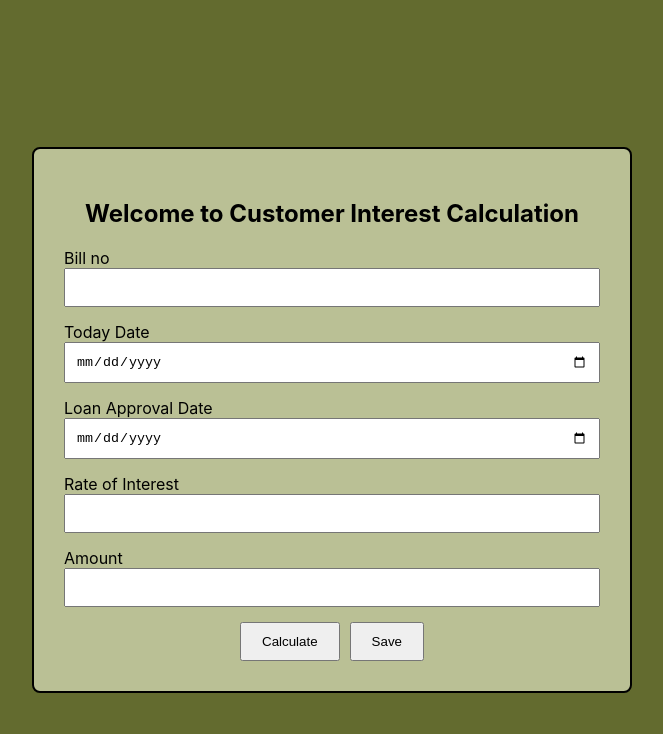
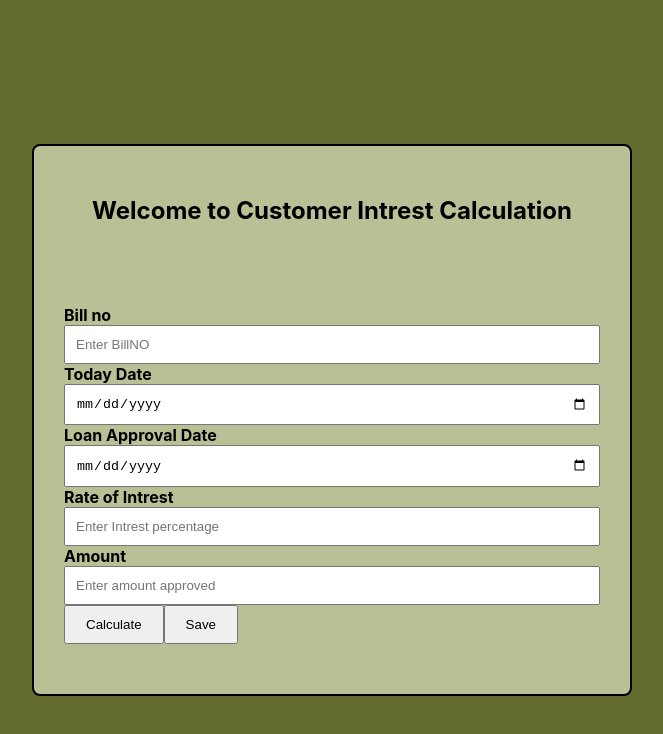
Before and after one commit to manish1r/Financial-Intreset-Calculation, a React (Create React App) app in the folder hisab/: page /customer in a window 1280 px wide. Shown: the top 734 px of the page, without its empty margins (308-971 px from the left). Built offline with nearby package versions, Linux system fonts and the light colour scheme.

Commit message:
updated css

```diff
--- a/hisab/src/components/customer.js
+++ b/hisab/src/components/customer.js
@@ -1,76 +1,76 @@
-import React, { useState } from "react";
+import React,{ useState } from "react";
 
-export default function Customer() {
-    const [billno, setbillno] = useState();
-    const [td, settd] = useState(null);
-    const [ld, setld] = useState(null);
-    const [intr, setintr] = useState();
-    let [amount, setamount] = useState();
-    let intrest = 0.0, total = 0.0;
-    async function save() {
-        if (billno === null || td === null || ld === null || intr === null || amount === null) {
-            document.getElementById("result").innerHTML = "<b style='color:red;'>Please Enter Details</b>";
+export default function Customer(){
+    const [billno,setbillno]=useState();
+    const [td,settd]=useState(null);
+    const [ld,setld]=useState(null);
+    const [intr,setintr]=useState();
+    let [amount,setamount]=useState();
+    let intrest=0.0,total=0.0;
+    async function save(){
+        if(billno===null||td===null||ld===null||intr===null||amount===null){
+            document.getElementById("result").innerHTML="<b style='color:red;'>Please Enter Details</b>";
             return;
         }
-        const response = await fetch("https://financial-intreset-calculation.onrender.com/save/customer", {
-            method: "POST",
-            headers: { "Content-Type": "application/json" },
-            body: JSON.stringify({ uid: localStorage.getItem('user_id'), billno: billno, td: td, ld: ld, intr: intr, amount: amount, intrest: intrest, total: total })
+        const response=await fetch("https://financial-intreset-calculation.onrender.com/save/customer",{
+            method:"POST",
+            headers:{"Content-Type":"application/json"},
+            body:JSON.stringify({uid:localStorage.getItem('user_id'),billno:billno,td:td,ld:ld,intr:intr,amount:amount,intrest:intrest,total:total})
         });
-        if (response.status) { alert("saved sucessfully"); window.location.reload(); }
+        if(response.status){ alert("saved sucessfully");window.location.reload();}
         else alert("Failed to save");
     }
-    function calIntrest() {
-        if (billno === null || td === null || ld === null || intr === null || amount === null) {
-            document.getElementById("result").innerHTML = "<b style='color:red;'>Please Enter Valid Details</b>";
+    function calIntrest(){
+        if(billno===null||td===null||ld===null||intr===null||amount===null){
+            document.getElementById("result").innerHTML="<b style='color:red;'>Please Enter Valid Details</b>";
             return;
         }
-        const today_date = new Date(td);
-        const loan_date = new Date(ld);
-        let i = parseFloat(intr);
-        let amt = parseFloat(amount);
-        let tdd = today_date.getDate(), ldd = loan_date.getDate();
-        let tdm = today_date.getMonth(), ldm = loan_date.getMonth();
-        let tdy = today_date.getFullYear(), ldy = loan_date.getFullYear();
-        let dd = tdd - ldd;
-        let mm = tdm - ldm;
-        let yy = tdy - ldy;
-        let yes = true;
-        if (dd < 0) {
+        const today_date=new Date(td);
+        const loan_date=new Date(ld);
+        let i=parseFloat(intr);
+        let amt=parseFloat(amount);
+        let tdd=today_date.getDate(),ldd=loan_date.getDate();
+        let tdm=today_date.getMonth(),ldm=loan_date.getMonth();
+        let tdy=today_date.getFullYear(),ldy=loan_date.getFullYear();
+        let dd=tdd-ldd;
+        let mm=tdm-ldm;
+        let yy=tdy-ldy;
+        let yes=true;
+        if(dd<0){
             mm--;
-            dd += 30;
+            dd+=30;
         }
-        if (mm < 0) {
+        if(mm<0){
             yy--;
-            mm += 12;
+            mm+=12;
         }
-        if (mm === 0 && yy === 0) yes = false;
-        intrest = 0.0;
-        let aamt = amt; let ddd = dd; let mmm = mm; let yyy = yy;
-        if (yes) {
-            while (yy > 0) {
-                let z = 12 * ((amt / 100) * i);
-                intrest += (12 * ((amt / 100) * i));
-                amt += 12 * ((amt / 100) * i);
+        if(mm===0&&yy===0) yes=false;
+        intrest=0.0;
+        let aamt=amt;let ddd=dd;let mmm=mm;let yyy=yy;
+        if(yes){
+            while(yy>0){
+                let z=12*((amt/100)*i);
+                intrest+=(12*((amt/100)*i));
+                amt+=12*((amt/100)*i);
                 //  System.out.println("in Intrest : "+intrest+" amount : "+amt+" yy="+yy+" yearly:"+z);
-                console.log("in Intrest : " + intrest + " amount : " + amt + " yy=" + yy + " yearly:" + z);
+                console.log("in Intrest : "+intrest+" amount : "+amt+" yy="+yy+" yearly:"+z);
                 yy--;
-                if (yy === 1 && mm === 0) {
-                    mm = 12;
+                if(yy===1&&mm===0){
+                    mm=12;
                     break;
                 }
             }
-            console.log("\n\nout 1 Intrest : " + intrest + " amount : " + amt + " yy=" + yy + " mm=" + mm + " dd=" + dd);
+            console.log("\n\nout 1 Intrest : "+intrest+" amount : "+amt+" yy="+yy+" mm="+mm+" dd="+dd);
             // System.out.println("\n\nout 1 Intrest : "+intrest+" amount : "+amt+" yy="+yy);
-            if (mm > 0) intrest += ((mm) * ((amt / 100) * i));
-            if (dd > 0) intrest += ((amt / 100) * i);
-            console.log("\n\nout 2 Intrest : " + intrest + " amount : " + amt + " yy=" + yy + " mm=" + mm + " dd=" + dd);
-            if (mm === 0 && yyy === 0) intrest -= ((aamt / 100) * i);
-            else intrest -= ((amt / 100) * i);
+            if(mm>0) intrest+=((mm)*((amt/100)*i));
+            if(dd>0) intrest+=((amt/100)*i);
+            console.log("\n\nout 2 Intrest : "+intrest+" amount : "+amt+" yy="+yy+" mm="+mm+" dd="+dd);
+            if(mm===0&&yyy===0)intrest-=((aamt/100)*i);
+            else intrest-=((amt/100)*i);
         }
-        console.log("\n\nout 3 Intrest : " + intrest + " amount : " + amt + " yy=" + yy + " mm=" + mm + " dd=" + dd);
-        total = intrest + aamt;
-        document.getElementById("result").innerHTML = `
+        console.log("\n\nout 3 Intrest : "+intrest+" amount : "+amt+" yy="+yy+" mm="+mm+" dd="+dd);
+        total=intrest+aamt;
+        document.getElementById("result").innerHTML=`
             <b style='color:blue;'>Details of Loan</b><br><br>
             <b>The Total Days=${ddd} days ${mmm} months ${yyy} years</b><br>
             <b>Total Intrest : ${intrest.toFixed(3)}</b><br>
@@ -79,41 +79,29 @@ export default function Customer() {
     }
     return (
         <div className="center">
-            <div className="container">
-                <h2>Welcome to Customer Interest Calculation</h2>
-
-                <div className="form-group">
-                    <label>Bill no</label>
-                    <input type="number" onChange={(e) => setbillno(e.target.value)} />
-                </div>
-
-                <div className="form-group">
-                    <label>Today Date</label>
-                    <input type="date" onChange={(e) => settd(e.target.value)} />
-                </div>
-
-                <div className="form-group">
-                    <label>Loan Approval Date</label>
-                    <input type="date" onChange={(e) => setld(e.target.value)} />
-                </div>
-
-                <div className="form-group">
-                    <label>Rate of Interest</label>
-                    <input type="number" onChange={(e) => setintr(e.target.value)} />
-                </div>
-
-                <div className="form-group">
-                    <label>Amount</label>
-                    <input type="number" onChange={(e) => setamount(e.target.value)} />
-                </div>
-
-                <div className="btn-group">
-                    <button onClick={calIntrest}>Calculate</button>
-                    <button onClick={save}>Save</button>
-                </div>
-
+        <div className="container">
+            <h2>Welcome to Customer Intrest Calculation</h2><br/><br/><br/>
+                <label><b>Bill no </b></label>
+                <input type="number" id="billno" placeholder="Enter BillNO" onChange={(e)=>setbillno(e.target.value)} />
+                <br/>
+                <label><b>Today Date</b></label>
+                <input type="date" id="todaydate" placeholder="Enter Today's Date" onChange={(e)=>settd(e.target.value)} />
+                <br/>
+                <label><b>Loan Approval Date</b></label>
+                <input type="date" id="loandate" placeholder="Enter Loan Approved Date" onChange={(e)=>setld(e.target.value)}/>
+                <br/>
+                <label><b>Rate of Intrest</b></label>
+                <input type="number" id="Intrest" placeholder="Enter Intrest percentage" onChange={(e)=>setintr(e.target.value)}/>
+                <br/>
+                <label><b>Amount</b></label>
+                <input type="number" id="amount" placeholder="Enter amount approved" onChange={(e)=>setamount(e.target.value)}/>
+                <br/>
+                <button type="button" onClick={calIntrest}>Calculate</button>
+                <button type="button" onClick={save}>Save</button>
+                <br/><br/>
                 <div id="result"></div>
-            </div>
+            <div className="row"></div>
+        </div>
         </div>
     );
 }
--- a/hisab/src/components/katha.js
+++ b/hisab/src/components/katha.js
@@ -1,77 +1,77 @@
-import React, { useState } from "react";
+import React,{ useState } from "react";
 
-export default function Customer() {
-    const [billno, setbillno] = useState();
-    const [td, settd] = useState(null);
-    const [ld, setld] = useState(null);
-    const [intr, setintr] = useState();
-    let [amount, setamount] = useState();
-    let [intrest] = useState();
-    let [total] = useState();
-    async function save() {
-        if (billno === null || td === null || ld === null || intr === null || amount === null) {
-            document.getElementById("result").innerHTML = "<b style='color:red;'>Please Enter Details</b>";
+export default function Customer(){
+    const [billno,setbillno]=useState();
+    const [td,settd]=useState(null);
+    const [ld,setld]=useState(null);
+    const [intr,setintr]=useState();
+    let [amount,setamount]=useState();
+    let [intrest]=useState();
+    let [total]=useState();
+    async function save(){
+            if(billno===null||td===null||ld===null||intr===null||amount===null){
+                document.getElementById("result").innerHTML="<b style='color:red;'>Please Enter Details</b>";
                 return;
             }
-        const response = await fetch("https://financial-intreset-calculation.onrender.com/save/katha", {
-            method: "POST",
-            headers: { "Content-Type": "application/json" },
-            body: JSON.stringify({ uid: localStorage.getItem('user_id'), billno: billno, td: td, ld: ld, intr: intr, amount: amount, intrest: intrest, total: total })
+            const response=await fetch("https://financial-intreset-calculation.onrender.com/save/katha",{
+                method:"POST",
+                headers:{"Content-Type":"application/json"},
+                body:JSON.stringify({uid:localStorage.getItem('user_id'),billno:billno,td:td,ld:ld,intr:intr,amount:amount,intrest:intrest,total:total})
             });
-        if (response.status) { alert("saved sucessfully"); window.location.reload(); }
+            if(response.status){ alert("saved sucessfully");window.location.reload();}
             else alert("Failed to save");
         }
-    function calIntrest() {
-        if (td === null || ld === null || intr === null || amount === null) {
-            document.getElementById("result").innerHTML = "<b style='color:red;'>Please Enter Valid Details</b>";
+    function calIntrest(){
+        if(td===null||ld===null||intr===null||amount===null){
+            document.getElementById("result").innerHTML="<b style='color:red;'>Please Enter Valid Details</b>";
             return;
         }
-        const today_date = new Date(td);
-        const loan_date = new Date(ld);
-        let i = parseFloat(intr);
-        let amt = parseFloat(amount);
-        let tdd = today_date.getDate(), ldd = loan_date.getDate();
-        let tdm = today_date.getMonth(), ldm = loan_date.getMonth();
-        let tdy = today_date.getFullYear(), ldy = loan_date.getFullYear();
-        let dd = tdd - ldd;
-        let mm = tdm - ldm;
-        let yy = tdy - ldy;
-        let yes = true;
-        if (dd < 0) {
+        const today_date=new Date(td);
+        const loan_date=new Date(ld);
+        let i=parseFloat(intr);
+        let amt=parseFloat(amount);
+        let tdd=today_date.getDate(),ldd=loan_date.getDate();
+        let tdm=today_date.getMonth(),ldm=loan_date.getMonth();
+        let tdy=today_date.getFullYear(),ldy=loan_date.getFullYear();
+        let dd=tdd-ldd;
+        let mm=tdm-ldm;
+        let yy=tdy-ldy;
+        let yes=true;
+        if(dd<0){
             mm--;
-            dd += 30;
+            dd+=30;
         }
-        if (mm < 0) {
+        if(mm<0){
             yy--;
-            mm += 12;
+            mm+=12;
         }
-        if (mm === 0 && yy === 0) yes = false;
-        intrest = 0.0;
-        let aamt = amt; let ddd = dd; let mmm = mm; let yyy = yy;
-        if (yes) {
-            while (yy > 0) {
-                let z = 12 * ((amt / 100) * i);
-                intrest += (12 * ((amt / 100) * i));
-                amt += 12 * ((amt / 100) * i);
+        if(mm===0&&yy===0) yes=false;
+        intrest=0.0;
+        let aamt=amt;let ddd=dd;let mmm=mm;let yyy=yy;
+        if(yes){
+            while(yy>0){
+                let z=12*((amt/100)*i);
+                intrest+=(12*((amt/100)*i));
+                amt+=12*((amt/100)*i);
                 //  System.out.println("in Intrest : "+intrest+" amount : "+amt+" yy="+yy+" yearly:"+z);
-                console.log("in Intrest : " + intrest + " amount : " + amt + " yy=" + yy + " yearly:" + z);
+                console.log("in Intrest : "+intrest+" amount : "+amt+" yy="+yy+" yearly:"+z);
                 yy--;
-                if (yy === 1 && mm === 0) {
-                    mm = 12;
+                if(yy===1&&mm===0){
+                    mm=12;
                     break;
                 }
             }
-            console.log("\n\nout 1 Intrest : " + intrest + " amount : " + amt + " yy=" + yy + " mm=" + mm + " dd=" + dd);
+            console.log("\n\nout 1 Intrest : "+intrest+" amount : "+amt+" yy="+yy+" mm="+mm+" dd="+dd);
             // System.out.println("\n\nout 1 Intrest : "+intrest+" amount : "+amt+" yy="+yy);
-            if (mm > 0) intrest += ((mm) * ((amt / 100) * i));
-            if (dd > 0) intrest += (dd * (((amt / 100) * i) / 30));
-            console.log("\n\nout 2 Intrest : " + intrest + " amount : " + amt + " yy=" + yy + " mm=" + mm + " dd=" + dd);
-            if (mm === 0 && yyy === 0) intrest -= ((aamt / 100) * i);
-            else intrest -= ((amt / 100) * i);
+            if(mm>0) intrest+=((mm)*((amt/100)*i));
+            if(dd>0) intrest+=(dd*(((amt/100)*i)/30));
+            console.log("\n\nout 2 Intrest : "+intrest+" amount : "+amt+" yy="+yy+" mm="+mm+" dd="+dd);
+            if(mm===0&&yyy===0)intrest-=((aamt/100)*i);
+            else intrest-=((amt/100)*i);
         }
-        console.log("\n\nout 3 Intrest : " + intrest + " amount : " + amt + " yy=" + yy + " mm=" + mm + " dd=" + dd);
-        total = intrest + aamt;
-        document.getElementById("result").innerHTML = `
+        console.log("\n\nout 3 Intrest : "+intrest+" amount : "+amt+" yy="+yy+" mm="+mm+" dd="+dd);
+        total=intrest+aamt;
+        document.getElementById("result").innerHTML=`
             <b style='color:blue;'>Details of Loan   (Daily Intrest) --></b><br><br>
             <b>The Total Days=${ddd} days ${mmm} months ${yyy} years</b><br>
             <b>Total Intrest : ${intrest.toFixed(3)}</b><br>
@@ -81,61 +81,27 @@ export default function Customer() {
     return (
         <div className="center">
         <div className="container">
-                <h2>Welcome to Katha Interest Calculation</h2>
-
-                <div className="form-group">
-                    <label>Bill No</label>
-                    <input
-                        type="number"
-                        placeholder="Enter Bill No"
-                        onChange={(e) => setbillno(e.target.value)}
-                    />
-                </div>
-
-                <div className="form-group">
-                    <label>Today Date</label>
-                    <input
-                        type="date"
-                        onChange={(e) => settd(e.target.value)}
-                    />
-                </div>
-
-                <div className="form-group">
-                    <label>Loan Approval Date</label>
-                    <input
-                        type="date"
-                        onChange={(e) => setld(e.target.value)}
-                    />
-                </div>
-
-                <div className="form-group">
-                    <label>Rate of Interest</label>
-                    <input
-                        type="number"
-                        placeholder="Enter Interest %"
-                        onChange={(e) => setintr(e.target.value)}
-                    />
-                </div>
-
-                <div className="form-group">
-                    <label>Amount</label>
-                    <input
-                        type="number"
-                        placeholder="Enter Approved Amount"
-                        onChange={(e) => setamount(e.target.value)}
-                    />
-                </div>
-
-                <div className="btn-group">
-                    <button type="button" onClick={calIntrest}>
-                        Calculate
-                    </button>
-                    <button type="button" onClick={save}>
-                        Save
-                    </button>
-                </div>
-
+            <h2>Welcome to Katha Intrest Calculation</h2><br/><br/><br/>
+                <label><b>Bill no </b></label>
+                <input type="number" id="billno" placeholder="Enter BillNO" onChange={(e)=>setbillno(e.target.value)} />
+                <br/>
+                <label><b>Today Date</b></label>
+                <input type="date" id="todaydate" placeholder="Enter Today's Date" onChange={(e)=>settd(e.target.value)} />
+                <br/>
+                <label><b>Loan Approval Date</b></label>
+                <input type="date" id="loandate" placeholder="Enter Loan Approved Date" onChange={(e)=>setld(e.target.value)}/>
+                <br/>
+                <label><b>Rate of Intrest</b></label>
+                <input type="number" id="Intrest" placeholder="Enter Intrest percentage" onChange={(e)=>setintr(e.target.value)}/>
+                <br/>
+                <label><b>Amount</b></label>
+                <input type="number" id="amount" placeholder="Enter amount approved" onChange={(e)=>setamount(e.target.value)}/>
+                <br/>
+                <button type="button" onClick={calIntrest}>Calculate</button>
+                <button type="button" onClick={save}>Save</button>
+                <br/><br/>
                 <div id="result"></div>
+            <div className="row"></div>
         </div>
         </div>
     );
--- a/hisab/src/components/saved.js
+++ b/hisab/src/components/saved.js
@@ -1,69 +1,52 @@
 import { useState } from "react";
 
-export default function Saved() {
-    let [records, setrecords] = useState([]);
-    let [type, settype] = useState("");
-    async function getRecords(type) {
-        document.getElementById("title").textContent = type + " Saved Calculation's";
-        const response = await fetch(`https://financial-intreset-calculation.onrender.com/save_${type.toLowerCase()}/${localStorage.getItem('user_id')}`);
-        const result = await response.json();
-        const reverse = [...result.data].reverse();
-        records = [];
+export default function Saved(){
+    let [records,setrecords]=useState([]);
+    let [type,settype]=useState("");
+    async function getRecords(type){
+        document.getElementById("title").textContent=type+" Saved Calculation's";
+        const response=await fetch(`https://financial-intreset-calculation.onrender.com/save_${type.toLowerCase()}/${localStorage.getItem('user_id')}`);
+        const result=await response.json();
+        const reverse=[...result.data].reverse();
+        records=[];
         setrecords(reverse);
         settype(type);
         display(reverse);
     }
     async function remove(sid) {
-        const response = await fetch(`https://financial-intreset-calculation.onrender.com/remove_${type.toLowerCase()}/${sid}`, { method: "DELETE" });
-        if (response.status) { alert("Record removed Sucessfully"); window.location.reload(); }
+        const response=await fetch(`https://financial-intreset-calculation.onrender.com/remove_${type.toLowerCase()}/${sid}`,{method:"DELETE"});
+        if(response.status) {alert("Record removed Sucessfully");window.location.reload();}
         else alert("Failed to Remove");
     }
-    function display(data) {
+    function display(data){
         return (
             <>
-                <h3>Total Saved Calculations: {data.length}</h3>
-
+            <h3>Total Saved Calculation's are : {data.length}</h3>
             {data.map((d, i) => (
                <div key={i} className="card">
-                        <p className="bill"><strong>Bill Number:</strong> {d.billno}</p>
+                   <p style={{color:"red"}}><strong>Bill Number:</strong> {d.billno}</p>
                    <p><strong>Loan Date:</strong> {d.td}</p>
                    <p><strong>Amount:</strong> ₹{d.amount}</p>
                    <p><strong>Interest:</strong> {d.intr}</p>
                    <p><strong>Paid Date:</strong> {d.td}</p>
                    <p><strong>Paid Interest:</strong> {d.intrest}</p>
                    <p><strong>Total:</strong> {d.total}</p>
-
-                        <button
-                            className="remove-btn"
-                            onClick={() => remove(d.sid)}
-                        >
-                            Remove
-                        </button>
+                   <button onClick={()=>remove(d.sid)}>Remove</button>
                </div>
            ))}
            </>
         );
     }
-
     return (
         <div className="center">
         <div className="container">
-                <h2 id="title">Saved Calculations</h2>
-
-                <div className="filter-buttons">
-                    <button onClick={() => getRecords("Customer")}>
-                        Customer
-                    </button>
-
-                    <button onClick={() => getRecords("Katha")}>
-                        Katha
-                    </button>
+            <h2 id="title">Saved Calculation's</h2><br/><br/><br/>
+            <div className="row">
+                <button onClick={()=>getRecords("Customer")}>Customer</button><br/>
+                <button onClick={()=>getRecords("Katha")}>Katha</button><br/><br/>
             </div>
-
             <div className="list">
-                    {records.length === 0
-                        ? <p>No Records Found</p>
-                        : display(records)}
+                {records.length === 0 ? <p>No Records Found</p> : display(records)}
             </div>
         </div>
         </div>
```
Also changed, not shown: hisab/src/components/home.js (+12 -22 lines), hisab/src/components/index.js (+9 -15 lines), hisab/src/components/login.js (+33 -46 lines), hisab/src/components/register.js (+32 -60 lines). Lines whose indentation alone changed are shown as unchanged.
